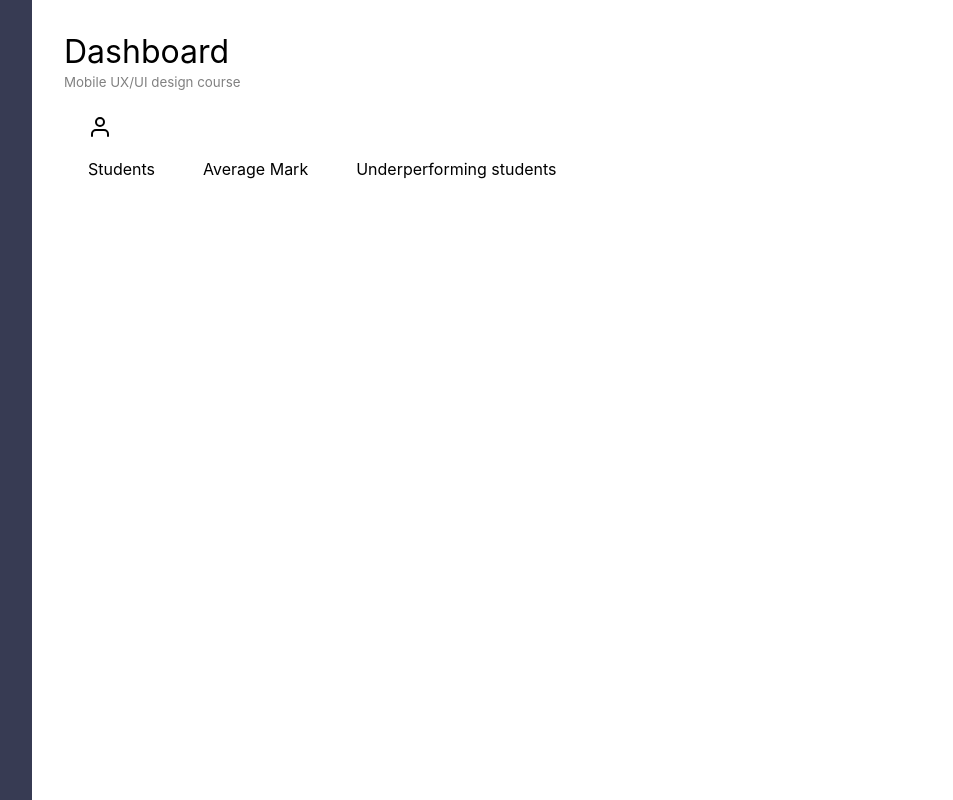
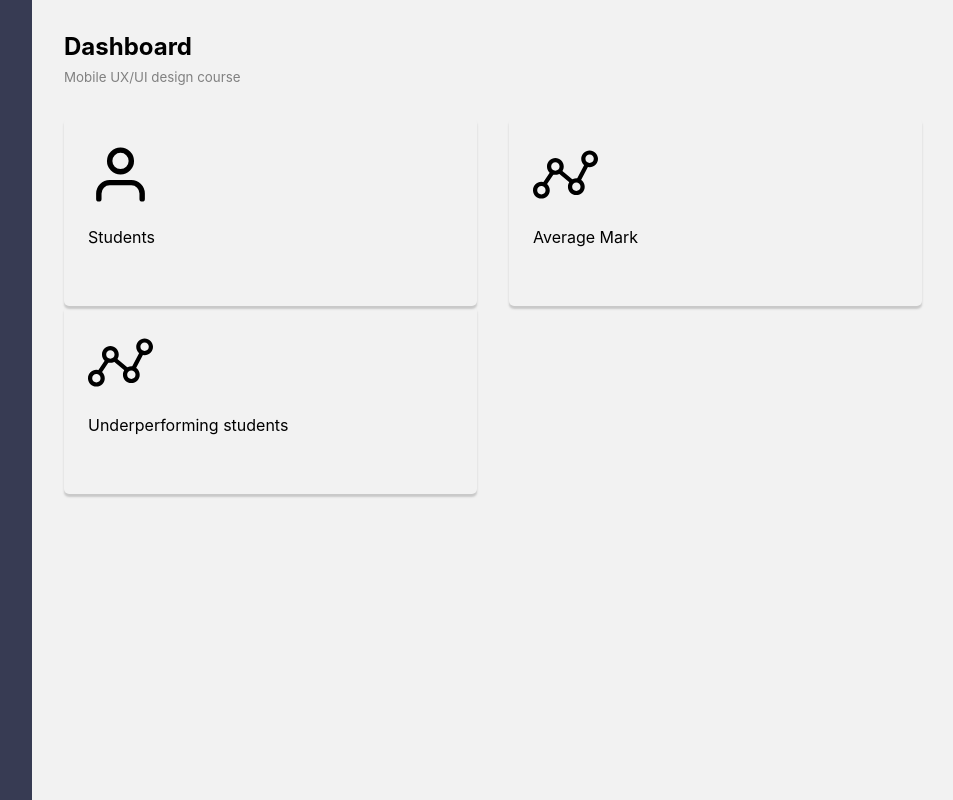
Before and after one commit to da-vaibhav/dashboard_01, a React (Create React App) app: page / in a window 1280 px wide. Shown: the whole page, without its empty margins (58-1011 px from the left). Built offline with nearby package versions, Linux system fonts and the light colour scheme.

Commit message:
added svg icons and other things in cards

```diff
--- a/src/Card.js
+++ b/src/Card.js
@@ -3,7 +3,7 @@ import React from 'react'
 function Card({ title, icon }) {
   return (
     <div className="ui-card">
-      <img src={icon} alt=""/>
+      <img src={icon} alt={title}/>
       <p>{title}</p>
     </div>
   )
--- a/src/Dashboard.js
+++ b/src/Dashboard.js
@@ -4,12 +4,14 @@ import Card from './Card';
 function Dashboard() {
   return (
     <div className="content-container">
-      <header>Dashboard</header>
-      <small className="sub-head">Mobile UX/UI design course</small>
+      <header>
+        <h2>Dashboard</h2>
+        <small className="sub-head">Mobile UX/UI design course</small>
+      </header>
       <div>
         <Card title="Students" icon="user.svg" />
-        <Card title="Average Mark"/>
-        <Card title="Underperforming students"/>
+        <Card title="Average Mark" icon="chart.svg"/>
+        <Card title="Underperforming students" icon="chart.svg"/>
       </div>
     </div>
   )
--- a/src/index.css
+++ b/src/index.css
@@ -16,6 +16,7 @@ code {
 .App {
   display: grid;
   grid-template-columns: 90px 1fr;
+  background-color: #8080801a;
 }
 
 .sidebar {
@@ -25,8 +26,13 @@ code {
 
 
 header {
-  font-size: 2rem;
   text-align: left;
+  margin-bottom: 2rem;
+}
+
+header h2 {
+  margin-top: 0;
+  margin-bottom: 5px;
 }
 
 .content-container {
@@ -34,7 +40,6 @@ header {
 }
 
 .sub-head {
-  text-align: left;
   display: inline-block;
   color: gray;
 }
@@ -42,4 +47,14 @@ header {
 .ui-card {
   display: inline-block;
   padding: 1.5rem;
+  width: 365px;
+  height: 140px;
+  border-radius: 5px;
+  box-shadow: 0 3px 2px #8080805c;
+  margin-right: 2rem;
 }
+
+.ui-card > img {
+  width: 65px;
+  height: 65px;
+}
```
Also changed, not shown: public/chart.svg (added).
